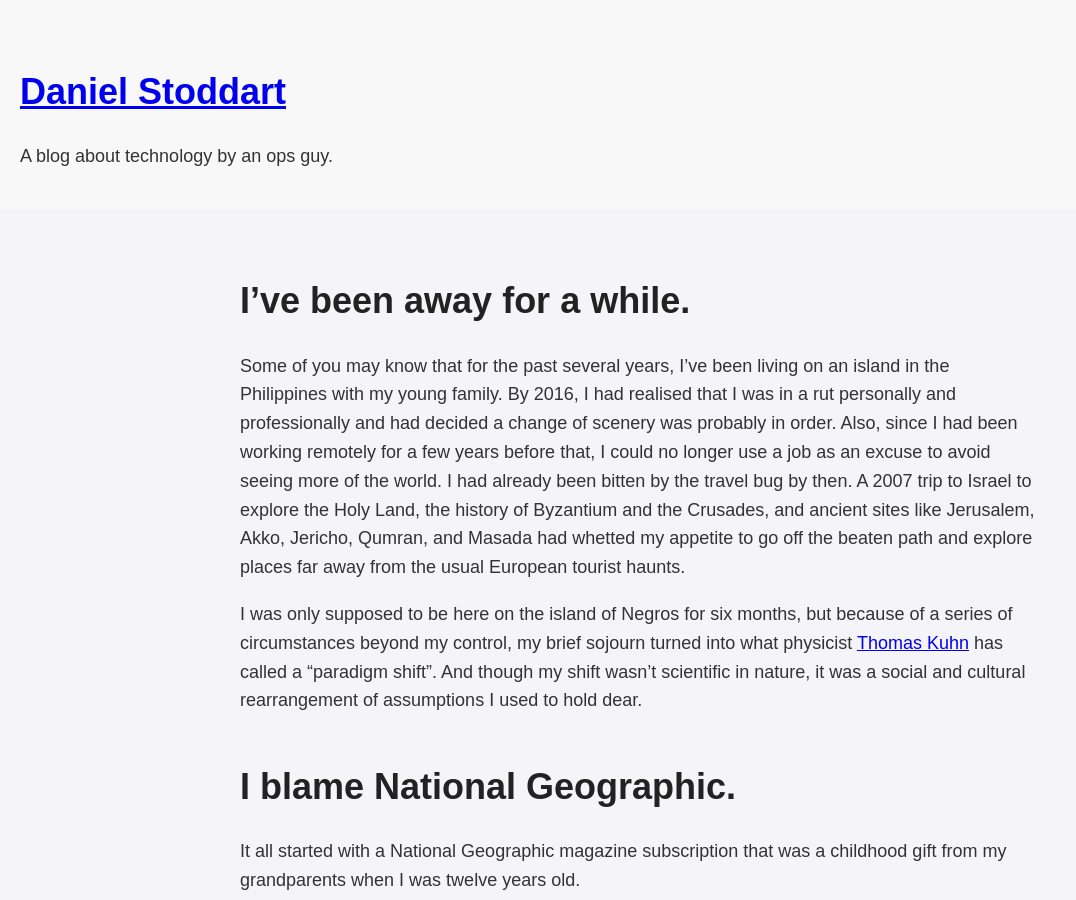
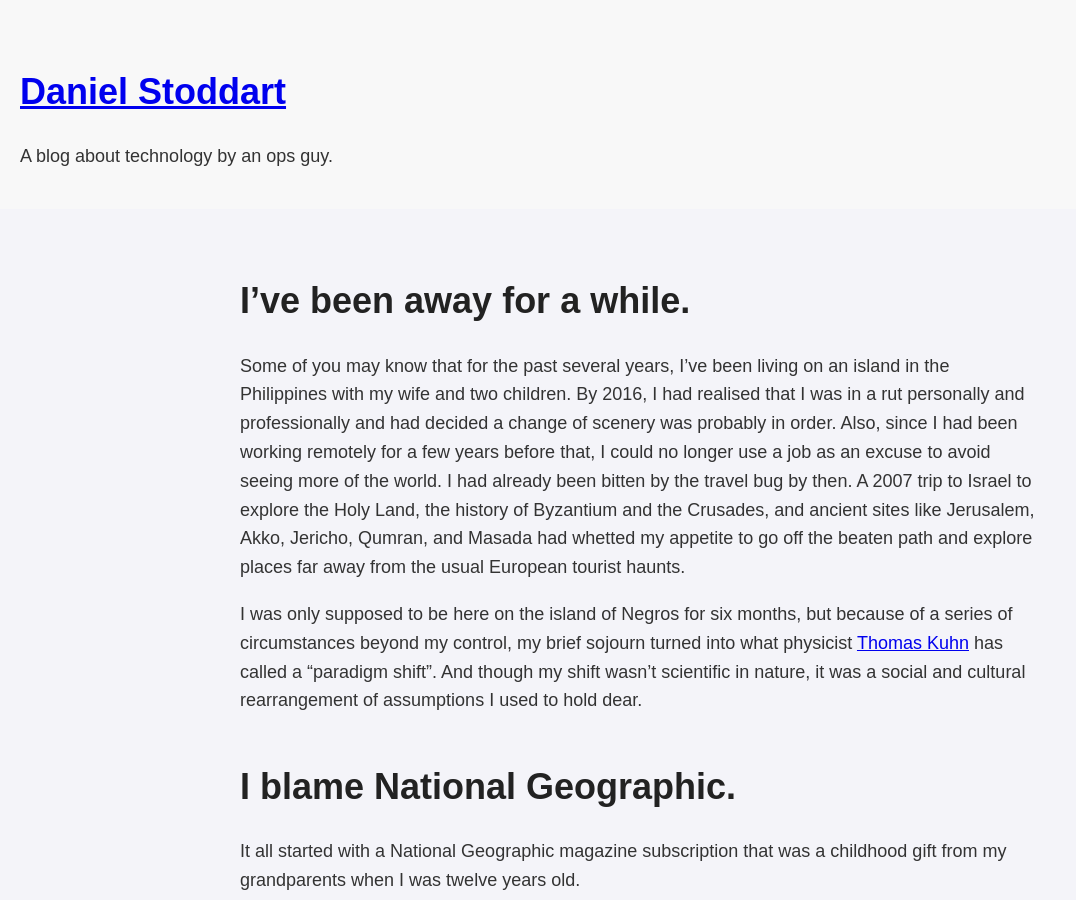
Before and after one commit to stoddart/stoddart.github.io, a Jekyll site: the page built from _posts/2024-06-03-my-first-post.md, in a window 1280 px wide and 900 px high. Shown: the whole window, without its empty margins (0-1076 px from the left). Built offline with Jekyll 4.4.1, drawn with Linux system fonts in a browser that asks for light colours.

Commit message:
Updated post

```diff
--- a/_posts/2024-06-03-my-first-post.md
+++ b/_posts/2024-06-03-my-first-post.md
@@ -5,7 +5,7 @@ title: First post!
 
 # I've been away for a while.
 
-Some of you may know that for the past several years, I've been living on an island in the Philippines with my young family. By 2016, I had realised that I was in a rut personally and professionally and had decided a change of scenery was probably in order. Also, since I had been working remotely for a few years before that, I could no longer use a job as an excuse to avoid seeing more of the world. I had already been bitten by the travel bug by then. A 2007 trip to Israel to explore the Holy Land, the history of Byzantium and the Crusades, and ancient sites like Jerusalem, Akko, Jericho, Qumran, and Masada had whetted my appetite to go off the beaten path and explore places far away from the usual European tourist haunts.
+Some of you may know that for the past several years, I've been living on an island in the Philippines with my wife and two children. By 2016, I had realised that I was in a rut personally and professionally and had decided a change of scenery was probably in order. Also, since I had been working remotely for a few years before that, I could no longer use a job as an excuse to avoid seeing more of the world. I had already been bitten by the travel bug by then. A 2007 trip to Israel to explore the Holy Land, the history of Byzantium and the Crusades, and ancient sites like Jerusalem, Akko, Jericho, Qumran, and Masada had whetted my appetite to go off the beaten path and explore places far away from the usual European tourist haunts.
 
 I was only supposed to be here on the island of Negros for six months, but because of a series of circumstances beyond my control, my brief sojourn turned into what physicist [Thomas Kuhn](https://plato.stanford.edu/entries/thomas-kuhn/) has called a "paradigm shift". And though my shift wasn't scientific in nature, it was a social and cultural rearrangement of assumptions I used to hold dear.
 
@@ -18,4 +18,4 @@ Whenever an issue arrived in our rural Pennsylvania mailbox that featured the Ph
 But in 2007, the idea of travelling to the Philippines, let alone living here, was a ludicrous proposition and something I would never imagine doing at that time. I liked my life in the USA for the most part, and I didn't see myself relocating to a southeast Asian country.
 
 <img src="/assets/images/kanlaon.jpg" style="max-width:50%; display:block; margin:auto;">
-<p style="text-align:center; font-size:inherit;">Usually the Philippines is pretty sleepy, but occasionally there's some real excitement.</p>
+<p style="text-align:center; font-size:inherit;"><i>Usually the Philippines is pretty sleepy, but occasionally there's some real excitement.</i></p>
```
